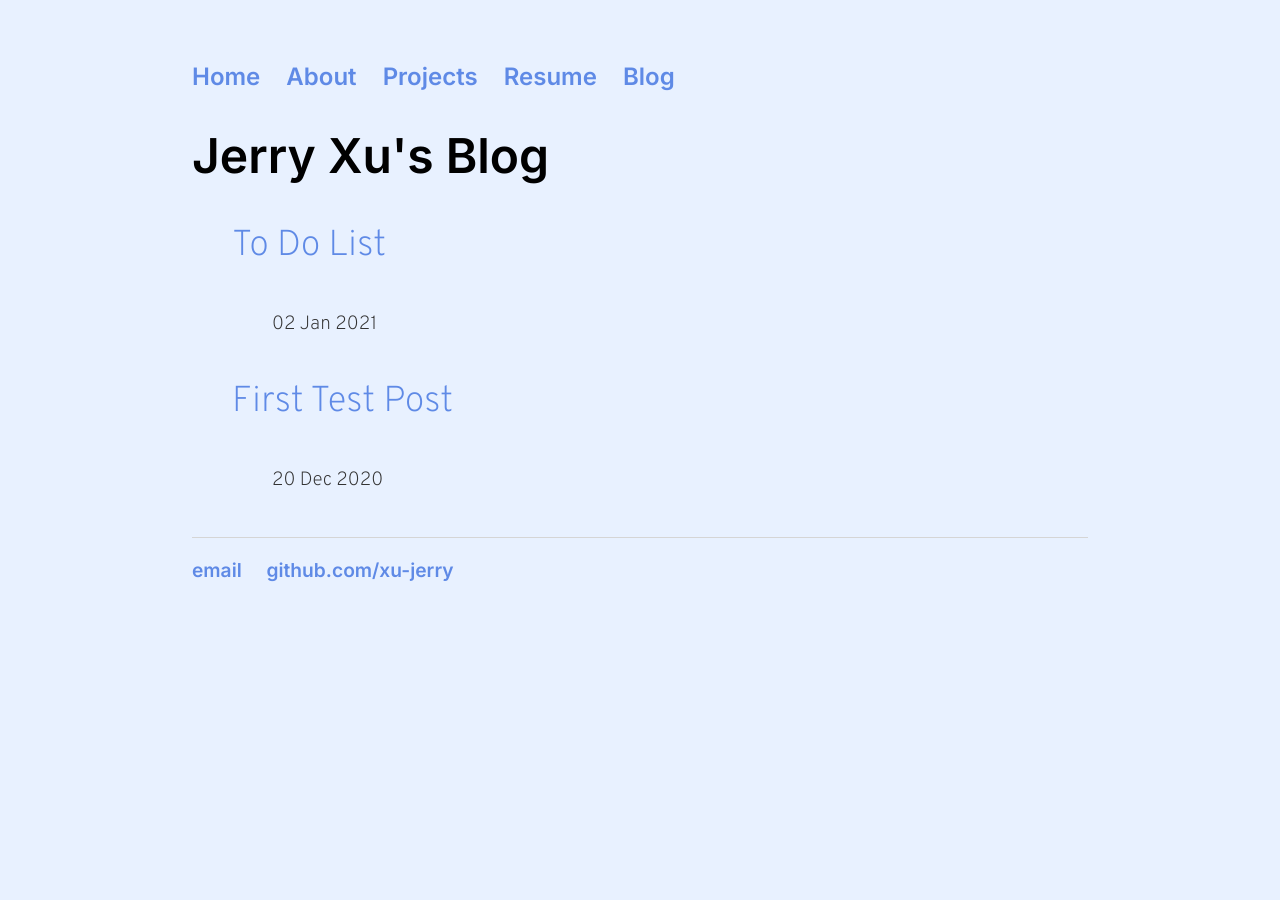
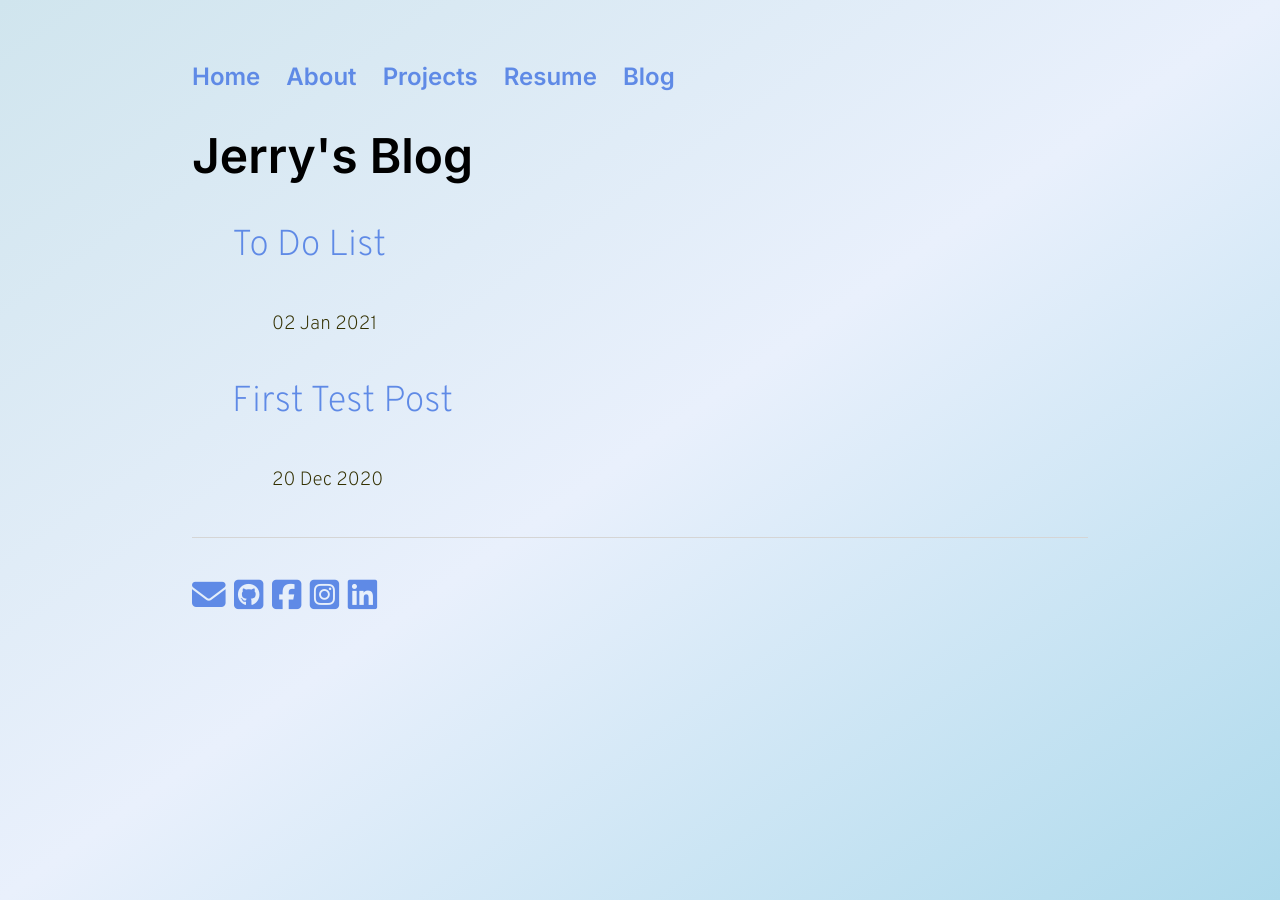
Before and after one commit to xu-jerry/xu-jerry.github.io, a Jekyll site: the page built from blog/index.html, in a window 1280 px wide. Built offline with Jekyll 4.4.1, drawn with Linux system fonts in a browser that asks for light colours; nearby versions of some CDN libraries.

Commit message:
Added gradient background, icons in footer

```diff
--- a/_layouts/default.html
+++ b/_layouts/default.html
@@ -6,6 +6,7 @@
 			<link rel="stylesheet" type="text/css" href="/css/main.css">
 			<link rel="preconnect" href="https://fonts.gstatic.com">
 			<link href="https://fonts.googleapis.com/css2?family=Overpass:wght@200&family=Inter:wght@600&display=swap" rel="stylesheet">
+			<script src="https://kit.fontawesome.com/8e46e5fbcb.js" crossorigin="anonymous"></script>
 		</head>
 		<body>
 			<nav>
@@ -24,8 +25,11 @@
 			</div><!-- /.container -->
 			<footer>
 	    		<ul>
-	        		<li><a href="mailto:xuchujun2672@gmail.com">email</a></li>
-	        		<li><a href="https://github.com/xu-jerry">github.com/xu-jerry</a></li>
+					<a href="mailto:xuchujun2672@gmail.com"><i class="fas fa-envelope"></i></a>
+					<a href="https://github.com/xu-jerry"><i class="fab fa-github-square"></i></a>
+					<a href="https://www.facebook.com/jerry.xu.92505"><i class="fab fa-facebook-square"></i></a>
+					<a href="https://www.instagram.com/jerrywhojerryxu/"><i class="fab fa-instagram-square"></i></a>
+					<a href="https://www.linkedin.com/in/chujun-jerry-xu-3712331ab/"><i class="fab fa-linkedin"></i></a>
 				</ul>
 			</footer>
 		</body>
--- a/about/index.html
+++ b/about/index.html
@@ -14,3 +14,5 @@ About Me
 <p>
     I went to Piedmont Hills High School, in north San Jose, so I grew up in the heart of Silicon Valley. I've always loved math, computer science, and puzzles/brain teasers in general. Some of my hobbies include running cross-country, playing music (piano, flute, and a little bit of piccolo if you were curious), and playing mobile games. Of course, an introduction wouldn't be complete without mentioning that I love eating food, both a lot of and good. :) If you ever wanted to chat, feel free to email, message me on Facebook/Discord/Instagram, and I'd be happy to make a new friend!
 </p>
+
+<p><a href="/miscellaneous/styling.html">What's this?</a> </p>
--- a/blog/index.html
+++ b/blog/index.html
@@ -1,6 +1,6 @@
 ---
 layout: default
-title: Jerry Xu's Blog
+title: Jerry's Blog
 ---
 	<h1>{{ page.title }}</h1>
 	<ul class="posts">
--- a/css/main.css
+++ b/css/main.css
@@ -1,7 +1,9 @@
 body {
     margin: 60px auto;
     width: 70%;
-    background-color: rgb(232, 241, 255);
+    background-repeat: no-repeat;
+    background-attachment: fixed;
+    background-image: linear-gradient(to bottom right ,rgb(208, 229, 238), rgb(233, 240, 252), rgb(174, 218, 236));
 }
 nav ul, footer ul {
     font-family: 'Inter', sans-serif;
@@ -37,27 +39,27 @@ p {
     font-size: 1.5em;
     font-family: 'Overpass', sans-serif;
     line-height: 1.4em;
-    color: #333;
+    color: rgb(51, 48, 0);
 }
 
 ul {
     font-size: 1.5em;
     font-family: 'Overpass', sans-serif;
     line-height: 1.4em;
-    color: #333;
+    color: rgb(51, 48, 0);
 }
 
 indent {
     font-size: 0.8em;
     font-family: 'Overpass', sans-serif;
     line-height: 1.4em;
-    color: #333;
+    color: rgb(51, 48, 0);
     margin-left: 40px
 }
 
 footer {
     border-top: 1px solid #d5d5d5;
-    font-size: .8em;
+    font-size: 1.4em;
 }
 
 ul.posts {
--- a/projects/index.html
+++ b/projects/index.html
@@ -10,7 +10,6 @@ Projects
 <p>
     Here are a couple of my projects that I am proud of:
 </p>
-<br>
 <h2>
     <a href = https://sites.google.com/site/jerryxucosmoscluster6/home>COSMOS Website</a>
 </h2>
```
Also changed, not shown: miscellaneous/styling.html (added, +19 -0 lines), README.md.
